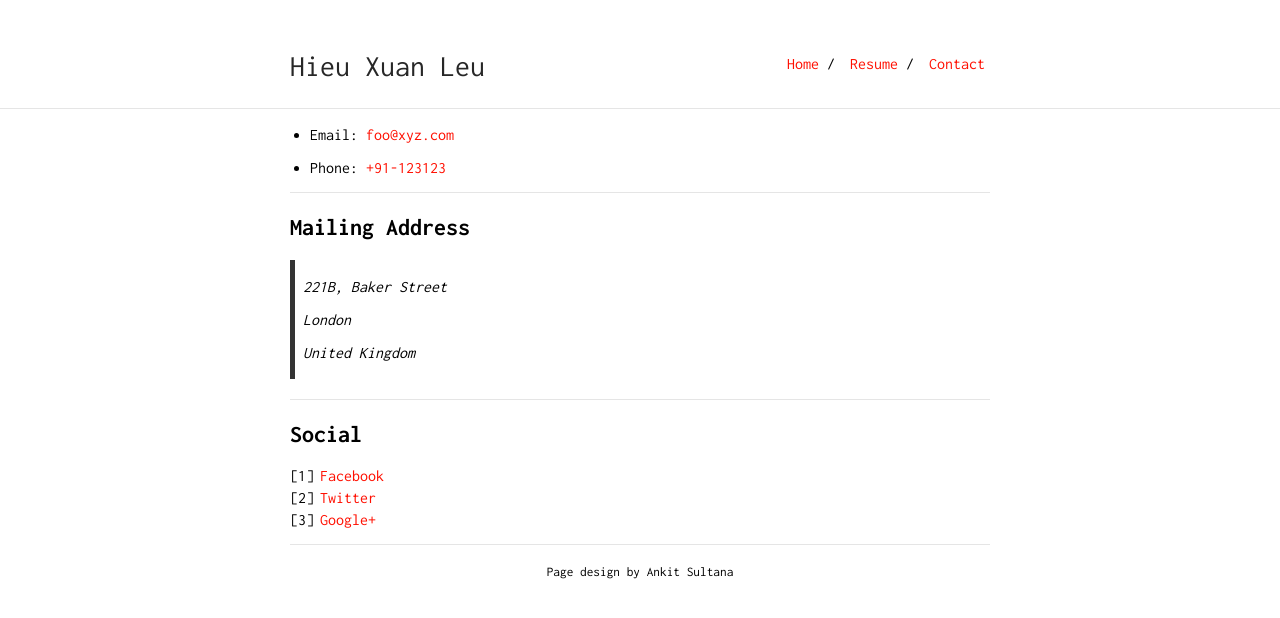
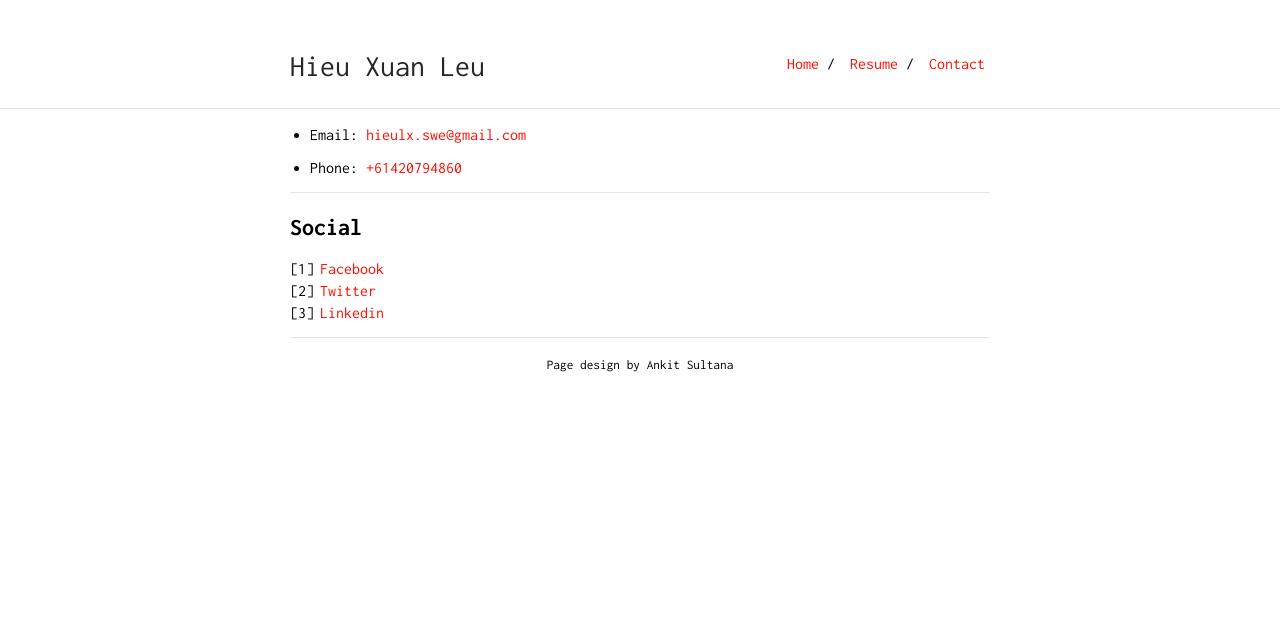
Before and after one commit to hieulxswe/resume, a Jekyll site: the page built from contact.md, in a window 1280 px wide. Shown: the top 618 px of the page. Built offline with Jekyll 4.4.1, drawn with Linux system fonts in a browser that asks for light colours.

Commit message:
update contact page

```diff
--- a/contact.md
+++ b/contact.md
@@ -3,13 +3,13 @@ layout: default
 is_contact: true
 ---
 
-* Email: [foo@xyz.com](mailto:foo@xyz.com)
+* Email: [hieulx.swe@gmail.com](mailto:hieulx.swe@gmail.com)
 
-* Phone: [+91-123123](tel:+91-123123)
+* Phone: [+61420794860](tel:+61420794860)
 
 ---
 
-## Mailing Address
+<!-- ## Mailing Address
 
 > 221B, Baker Street
 >
@@ -17,10 +17,10 @@ is_contact: true
 >
 > United Kingdom
 
----
+--- -->
 
 ## Social
 
-1. [Facebook](#)
-2. [Twitter](#)
-3. [Google+](#)
+1. [Facebook](https://www.facebook.com/hieulxswe/)
+2. [Twitter](https://x.com/hieudev91vn)
+3. [Linkedin](https://www.linkedin.com/in/hieulxswe/)
```
